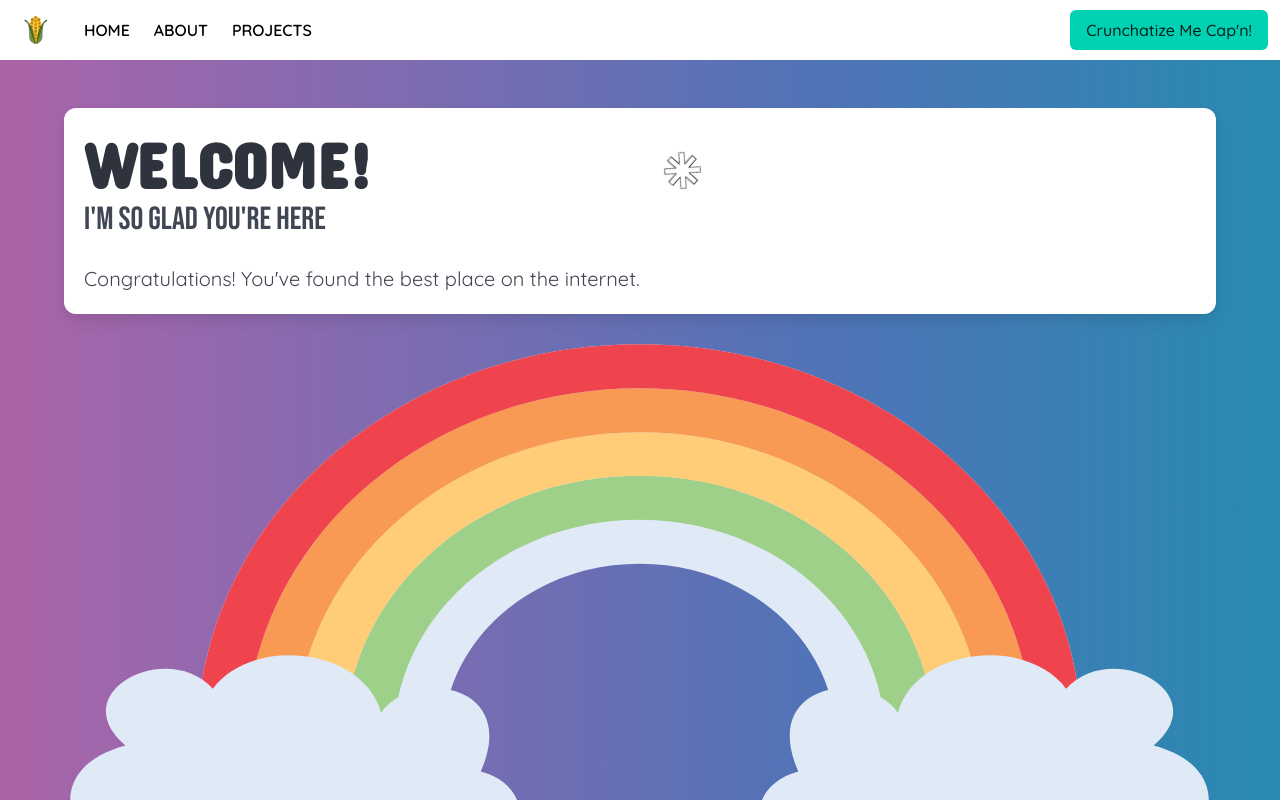
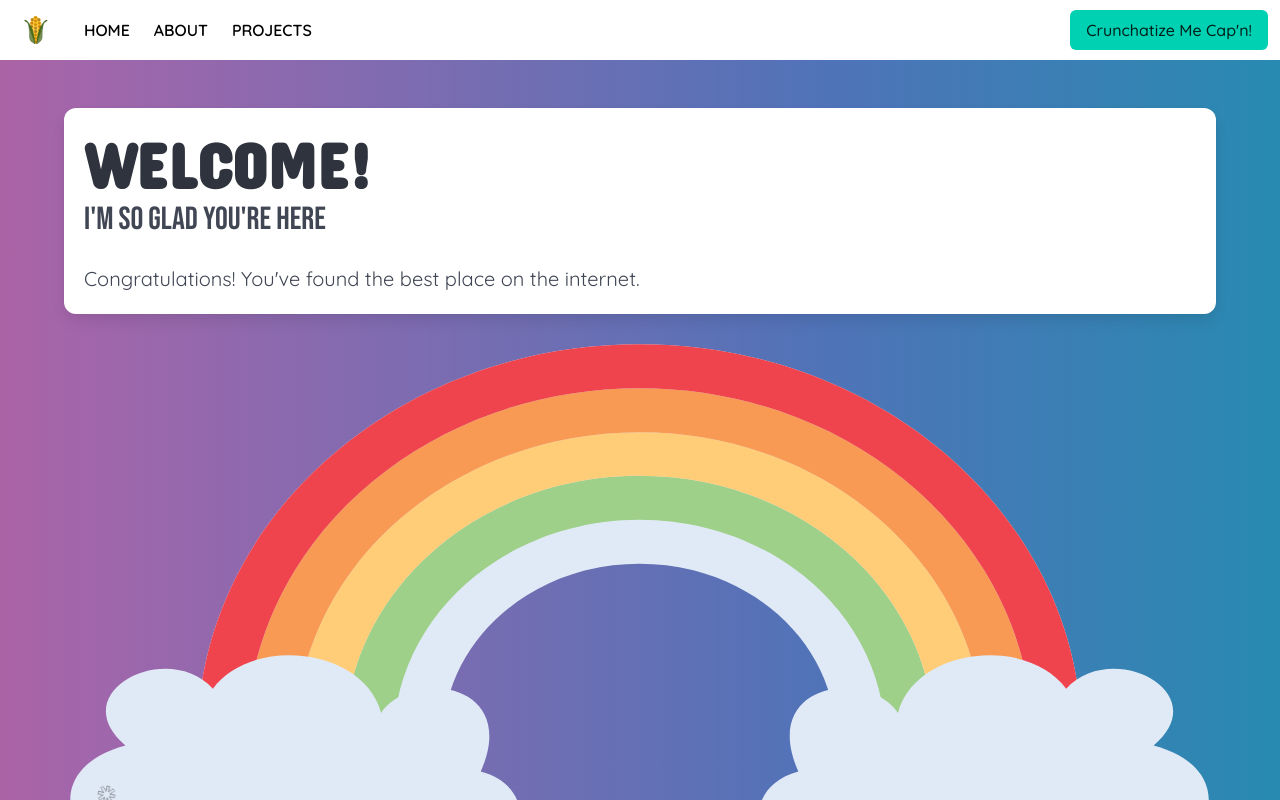
Before and after one commit to reneedraper/babetown, a Next.js app: page / in a window 1280 px wide. Built offline with nearby package versions, Linux system fonts and the light colour scheme; a web font is replaced by a local one.

Commit message:
(css) Add rotate animation for future use

```diff
--- a/src/app/globals.scss
+++ b/src/app/globals.scss
@@ -42,18 +42,24 @@
 }
 
 .rotate {
-    position: absolute;
-    top: 20px;
-    animation: spin 15s linear infinite;
+    position: relative;
+    top: -200px;
+    animation: spin 5s ease-in-out infinite;
 }
 
 @keyframes spin {
     0% {
         transform: rotate(0);
-        scale: .1
+        scale: .2
+    }
+
+    50% {
+        scale: .3;
+        transform: rotate(180deg);
     }
 
     100% {
-        transform: rotate(360deg);
+        scale: .2;
+        transform: rotate(-180deg);
     }
 }
--- a/src/app/page.tsx
+++ b/src/app/page.tsx
@@ -6,9 +6,6 @@ export default function Home() {
         <header className="title is-size-0 is-size-1-mobile">WELCOME!</header>
         <p className="subtitle is-size-3 is-size-4-mobile has-text-color-dark-gray mb-3">{`I\'M SO GLAD YOU\'RE HERE`}</p>
         <p className="is-size-5 mt-5">{`Congratulations! You\'ve found the best place on the internet.`}
-          <svg className="svg-shapes color shape1 rotate" width="85" height="85" viewBox="0 0 194 194" fill="none" xmlns="http://www.w3.org/2000/svg">
-            <path d="M192 83.0024H131.162L174.181 39.9832L154.17 19.972L111.151 62.9912V2H82.8494V62.9912L39.8302 19.972L19.819 39.9832L62.8382 83.0024H2V111.304H62.8382L19.819 154.323L39.8302 174.334L82.8494 131.315V192H111.151V131.315L154.17 174.334L174.181 154.323L131.162 111.304H192V83.0024Z" stroke="black" stroke-width="4" stroke-miterlimit="10"></path>
-          </svg>
         </p>
       </div>
       <div className="is-max-width-800">
@@ -20,7 +17,11 @@ export default function Home() {
             <path fill="#EF444E" d="M571.836,470.564h-15.562c0-68.69-55.582-124.273-124.273-124.273c-68.69,0-124.273,55.582-124.273,124.273  h-15.563c0-77.292,62.544-139.836,139.836-139.836S571.836,393.272,571.836,470.564z" />
             <path fill="#E0E9F6" d="M594.572,472.801c19.889-18.988-13.354-37.844-27.658-20.111c-12.507-18.931-47.823-14.388-53.199,8.623  c-9.004-15.539-44.177-11.515-31.499,20.74c-28.95,8.817-3.471,59.468,28.023,36.498c8.921,22.698,67.744,17.712,73.958-5.136  C610.886,516.88,625.574,482.085,594.572,472.801z" />
             <path fill="#E0E9F6" d="M269.427,472.801c-19.888-18.988,13.355-37.844,27.659-20.111c12.506-18.931,47.823-14.388,53.199,8.623  c9.004-15.539,44.177-11.515,31.499,20.74c28.951,8.817,3.471,59.468-28.023,36.498c-8.921,22.698-67.744,17.712-73.958-5.136  C253.115,516.88,238.425,482.085,269.427,472.801z" /></g>
+        </svg>
+        <svg className="svg-shapes color shape1 rotate" width="85" height="85" viewBox="0 0 194 194" fill="none" xmlns="http://www.w3.org/2000/svg">
+          <path d="M192 83.0024H131.162L174.181 39.9832L154.17 19.972L111.151 62.9912V2H82.8494V62.9912L39.8302 19.972L19.819 39.9832L62.8382 83.0024H2V111.304H62.8382L19.819 154.323L39.8302 174.334L82.8494 131.315V192H111.151V131.315L154.17 174.334L174.181 154.323L131.162 111.304H192V83.0024Z" stroke="black" stroke-width="4" stroke-miterlimit="10"></path>
         </svg></div>
+
 
     </>)
 
```
